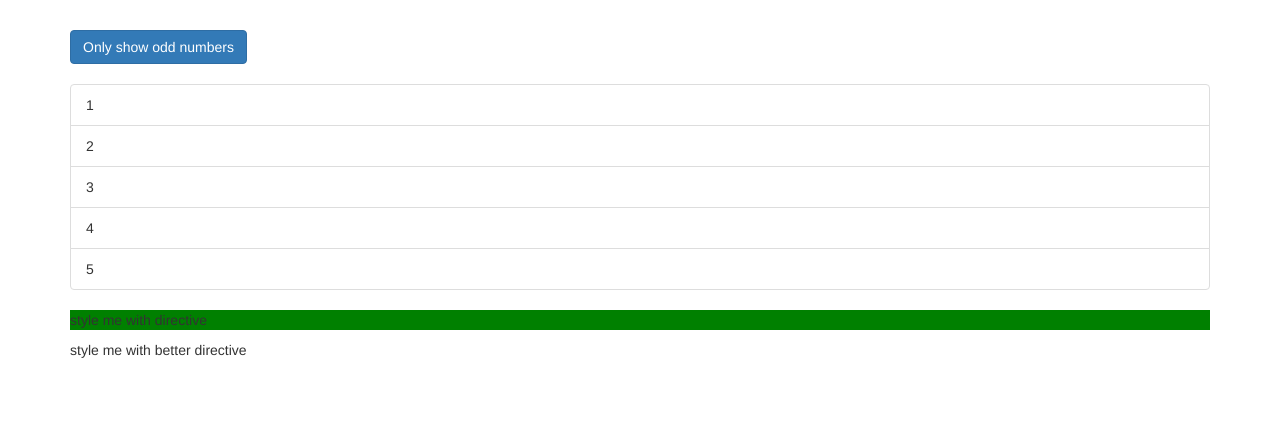
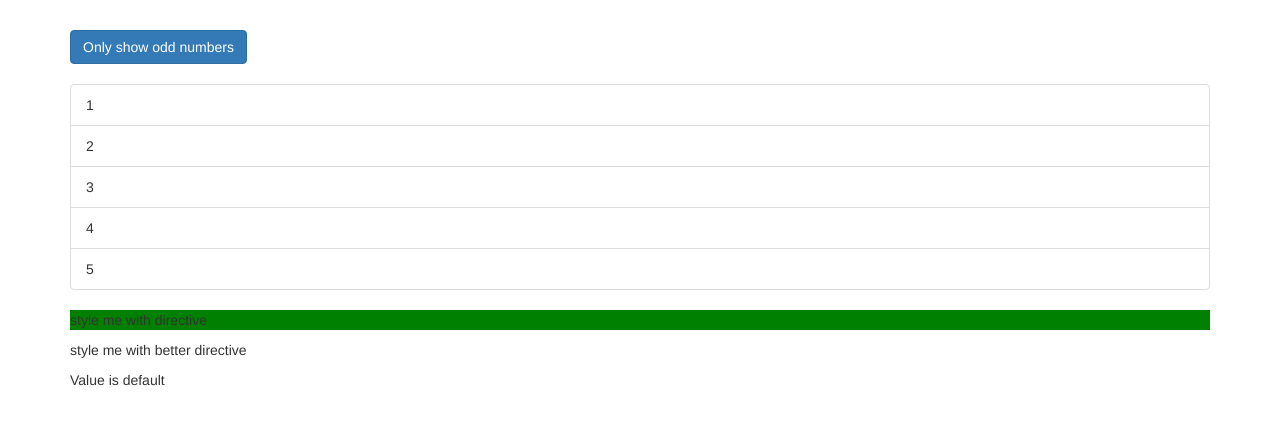
Before and after one commit to jaredeklin/udemy-angular, an Angular app in the folder directives-start/: page / in a window 1280 px wide. Shown: the top 424 px of the page. Built offline with nearby package versions, Linux system fonts and the light colour scheme.

Commit message:
Add ngSwitch cases

```diff
--- a/directives-start/src/app/app.component.html
+++ b/directives-start/src/app/app.component.html
@@ -17,6 +17,11 @@
       </ng-template>
       <p appBasicHighlight>style me with directive</p>
       <p appBetterHighlight>style me with better directive</p>
+      <div [ngSwitch]='value'>
+        <p *ngSwitchCase='1'>Value is 1</p>
+        <p *ngSwitchCase='10'>Value is 10</p>
+        <p *ngSwitchDefault>Value is default</p>
+      </div>
     </div>
   </div>
 </div>
--- a/directives-start/src/app/app.component.ts
+++ b/directives-start/src/app/app.component.ts
@@ -8,4 +8,6 @@ import { Component } from '@angular/core';
 export class AppComponent {
   numbers = [1, 2, 3, 4, 5];
   onlyOdd = false;
+
+  value = 101;
 }
```
